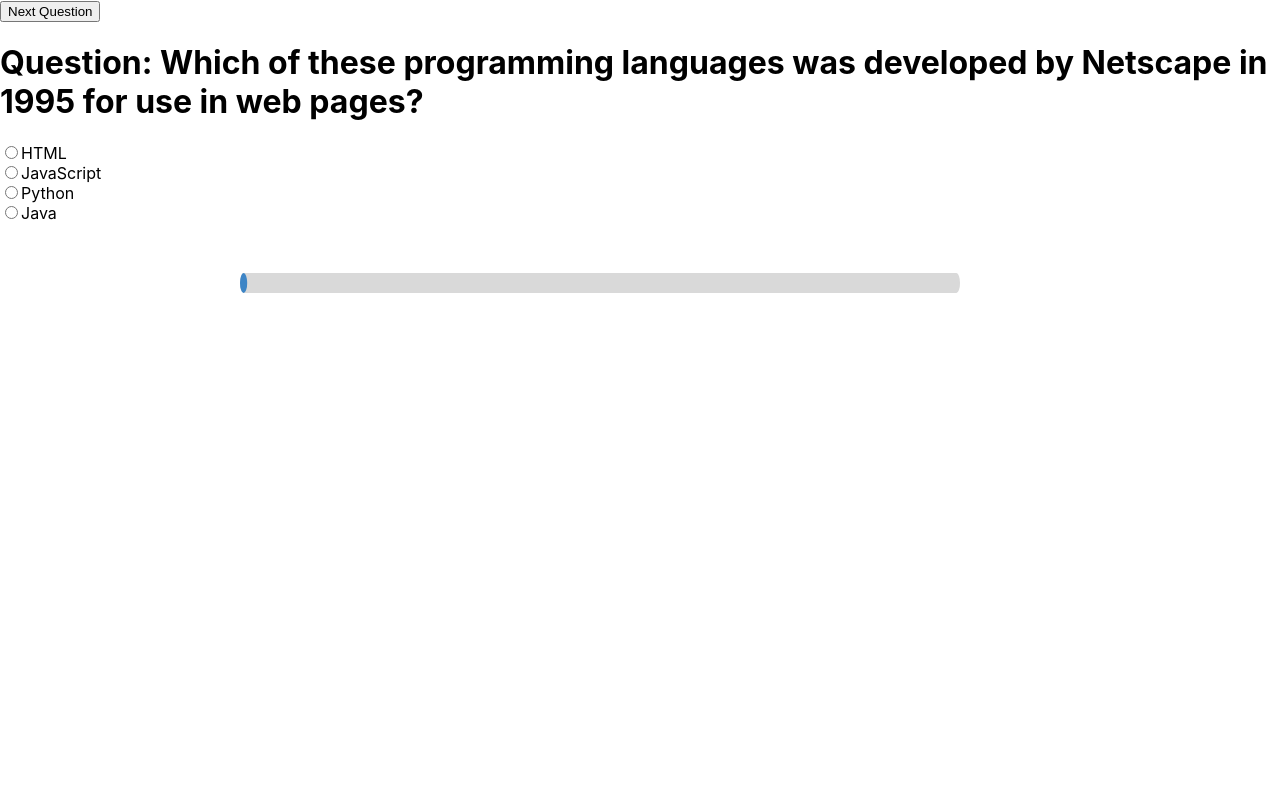
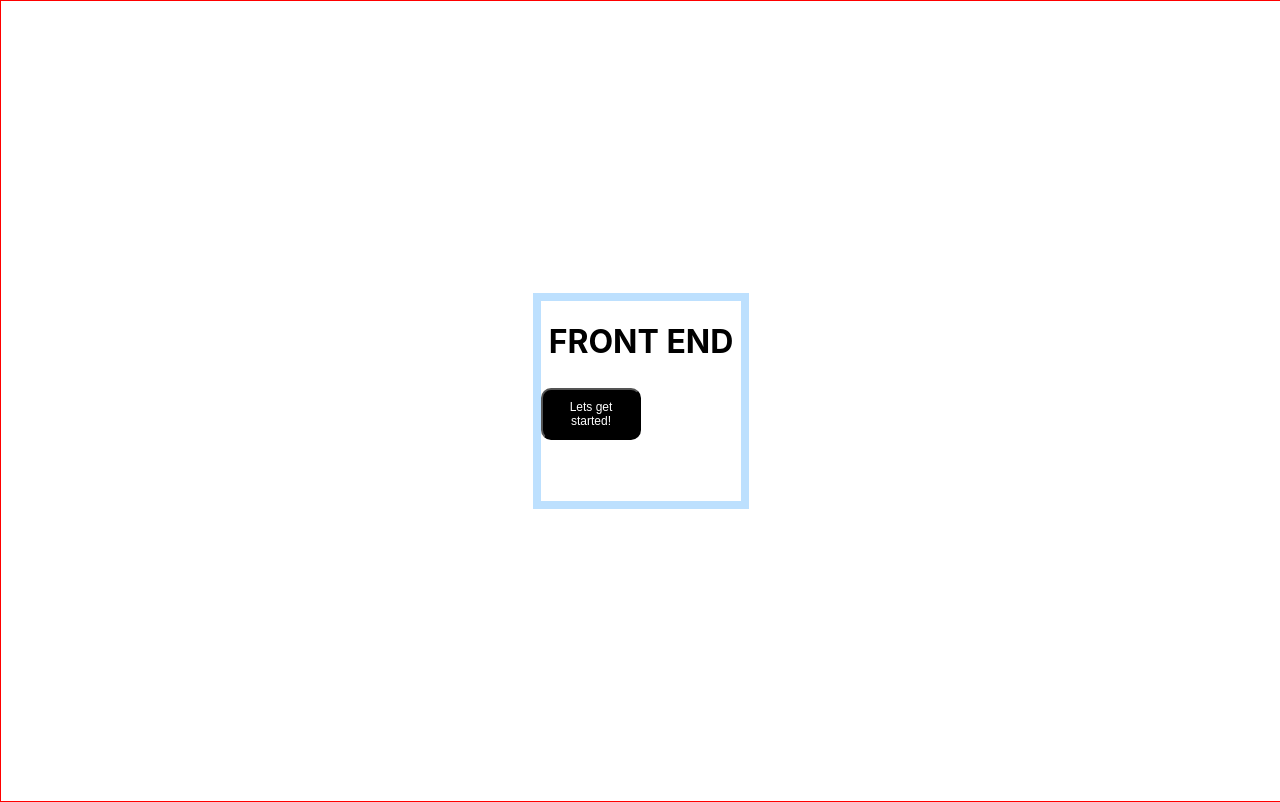
Before and after one commit to Technigo/project-redux-quiz-old, a React (Create React App) app: page / in a window 1280 px wide. Built offline with nearby package versions, Linux system fonts and the light colour scheme.

Commit message:
adding startpage to app.js removing question and progress bar

```diff
--- a/src/App.js
+++ b/src/App.js
@@ -2,8 +2,7 @@ import React from 'react';
 import { Provider } from 'react-redux';
 import { combineReducers, configureStore } from '@reduxjs/toolkit';
 import { quiz } from 'reducers/quiz';
-import { CurrentQuestion } from 'components/CurrentQuestion';
-import { ProgressBar } from 'components/ProgressBar';
+import { StartPage } from 'components/StartPage';
 
 const reducer = combineReducers({
   quiz: quiz.reducer
@@ -14,8 +13,7 @@ const store = configureStore({ reducer });
 export const App = () => {
   return (
     <Provider store={store}>
-      <CurrentQuestion />
-      <ProgressBar />
+      <StartPage />
     </Provider>
   );
 }
```
